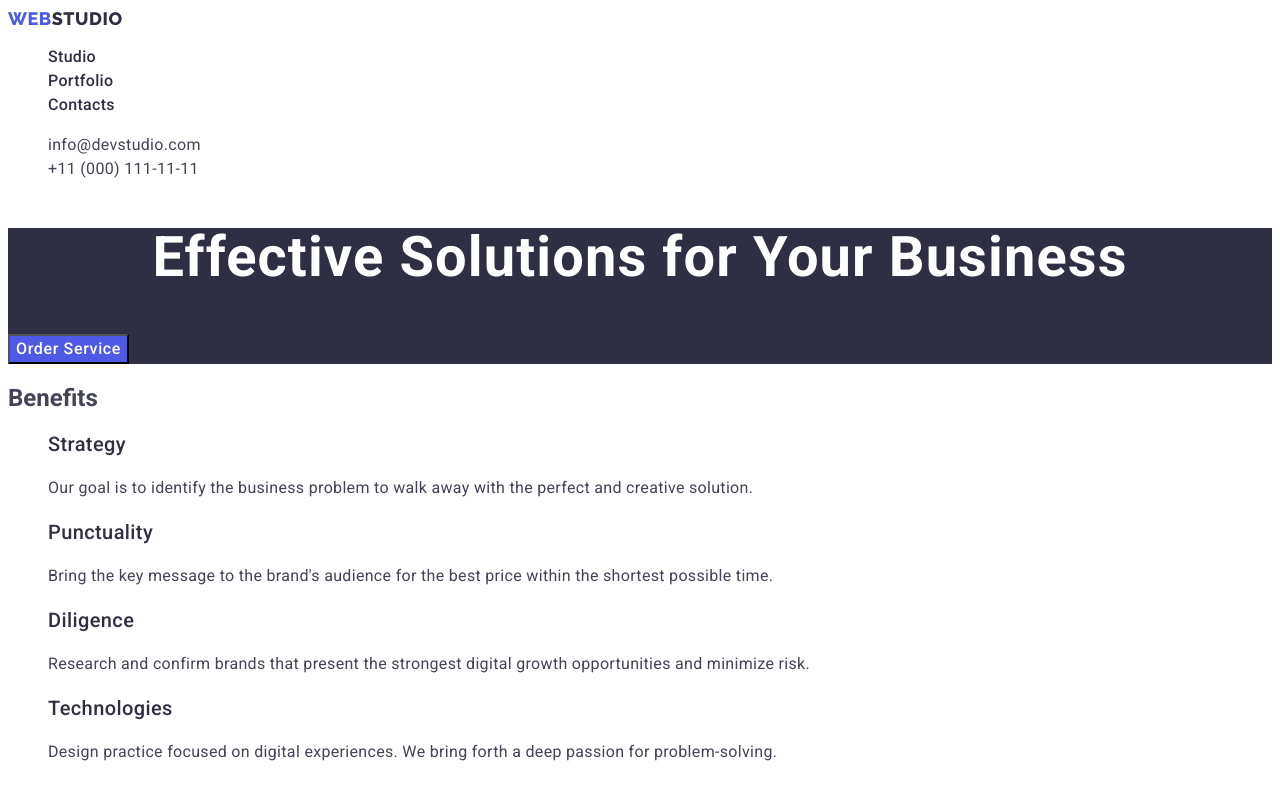
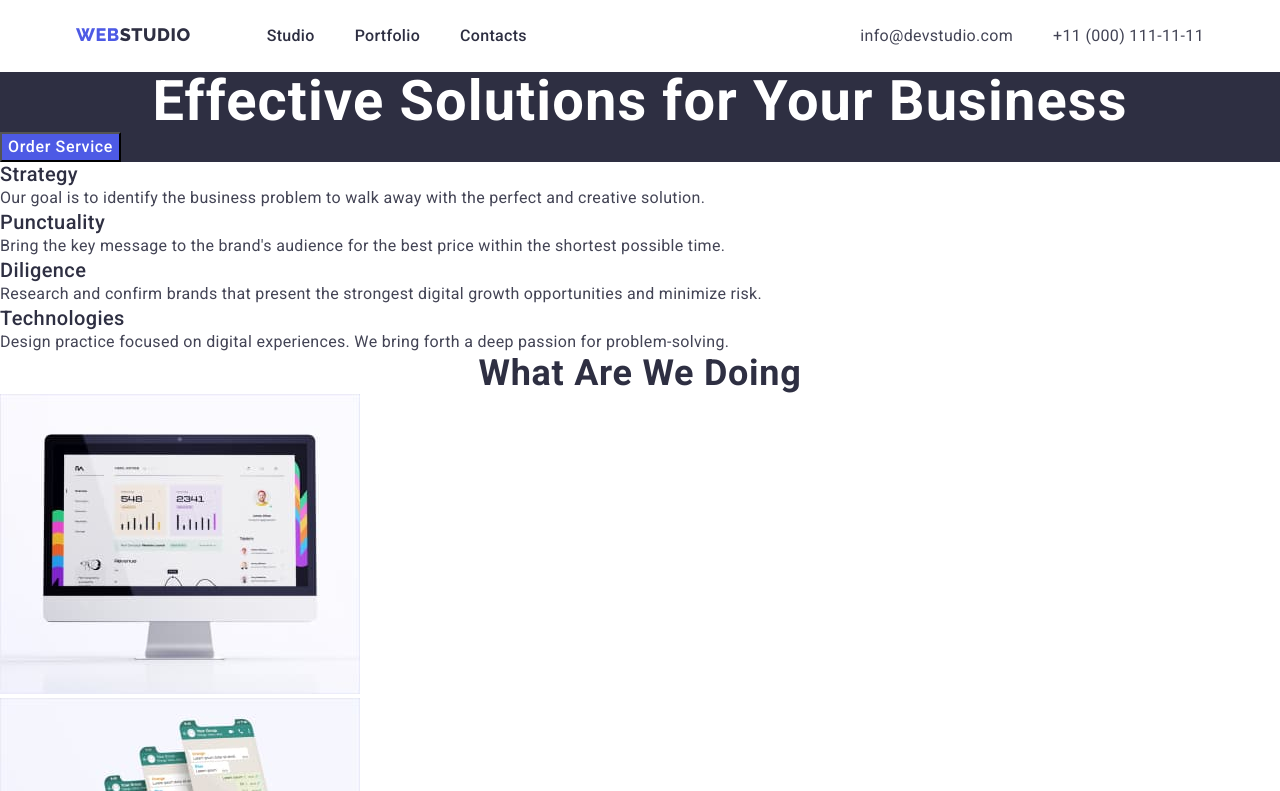
Before and after one commit to OnishYurii/goit-markup-hw-03, a plain HTML site: page index.html in a window 1280 px wide. Shown: the top 791 px of the page. Drawn offline with nearby package versions, Linux system fonts and the light colour scheme.

Commit message:
header done

```diff
--- a/css/styles.css
+++ b/css/styles.css
@@ -82,6 +82,38 @@ body {
     text-transform: capitalize;
 }
 
+p, h1, h2, h3, h4, h5 {
+    margin-top: 0;
+    margin-bottom: 0;
+}
+
+ul, ol {
+    margin-top: 0;
+    margin-bottom: 0;
+    padding-left: 0;
+}
+
+.container {
+    width: 100%;
+    max-width: 1158px;
+    padding-left: 15px;
+    padding-right: 15px;
+    margin: 0 auto;
+}
+
+.visually-hidden {
+    position: absolute;
+    width: 1px;
+    height: 1px;
+    margin: -1px;
+    border: 0;
+    padding: 0;
+    white-space: nowrap;
+    clip-path: inset(100%);
+    clip: rect(0 0 0 0);
+    overflow: hidden;
+}
+
 /* *-----Header----- */
 .logo {
     color:  var(--primary-brand-color);
@@ -119,6 +151,32 @@ body {
 .head-address-link:focus {
     color: var(--pressed-state-color);
 }
+
+.header {
+    padding-top: 24px;
+    padding-bottom: 24px;
+}
+
+.header-menu {
+    display: flex;
+    gap: 40px;
+    margin-left: 76px;
+}
+
+.head-address-list {
+    display: flex;
+    gap: 40px;
+}
+
+.header-navigation {
+    display: flex;
+}
+
+.header-container {
+    display: flex;
+    justify-content: space-between;
+}
+
 
 /** ------Solution------ */
 .solution {
--- a/index.html
+++ b/index.html
@@ -10,11 +10,19 @@
       href="https://fonts.googleapis.com/css2?family=Raleway:wght@800&family=Roboto:wght@400;500;700&display=swap"
       rel="stylesheet"
     />
+    <link
+      rel="stylesheet"
+      href="https://cdnjs.cloudflare.com/ajax/libs/modern-normalize/2.0.0/modern-normalize.min.css"
+      integrity="sha512-4xo8blKMVCiXpTaLzQSLSw3KFOVPWhm/TRtuPVc4WG6kUgjH6J03IBuG7JZPkcWMxJ5huwaBpOpnwYElP/m6wg=="
+      crossorigin="anonymous"
+      referrerpolicy="no-referrer"
+    />
     <link rel="stylesheet" href="./css/styles.css" />
   </head>
   <body>
     <header class="header">
-      <nav>
+      <div class="container header-container">
+        <nav class="header-navigation">
           <a href="./index.html" class="logo link"
             >Web<span class="logo-accent">Studio</span></a
           >
@@ -25,7 +33,9 @@
               >
             </li>
             <li>
-            <a href="./portfolio.html" class="header-menu-item body-medium link"
+              <a
+                href="./portfolio.html"
+                class="header-menu-item body-medium link"
                 >Portfolio</a
               >
             </li>
@@ -53,6 +63,7 @@
             </li>
           </ul>
         </address>
+      </div>
     </header>
 
     <main>
@@ -64,7 +75,7 @@
       </section>
 
       <section id="studio" class="benefits">
-        <h2>Benefits</h2>
+        <h2 class="visually-hidden">Benefits</h2>
         <ul class="benefits-list list">
           <li>
             <h3 class="header-three">Strategy</h3>
```
Also changed, not shown: portfolio.html (+14 -3 lines). Lines whose indentation alone changed are shown as unchanged.
